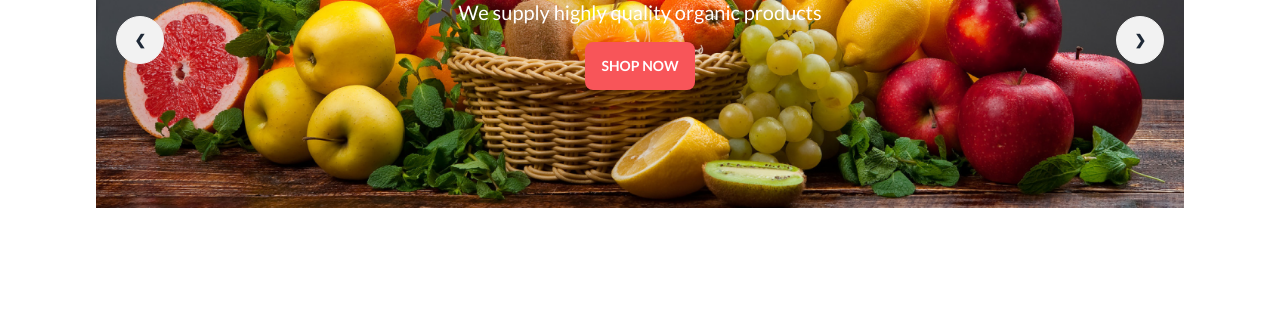
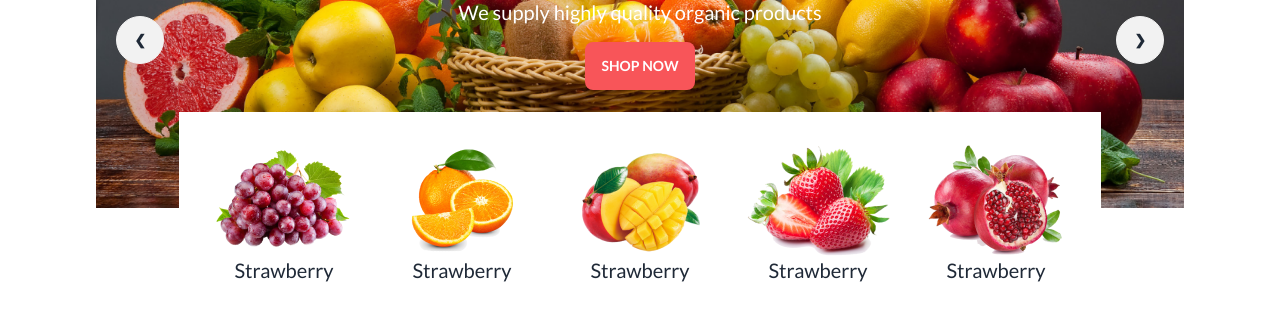
Before and after one commit to J-Islam-Trine/programming-hero-assignment-03, a plain HTML site: page index.html in a window 1280 px wide. Shown: the part 356-681 px from the top of the page. Drawn offline with nearby package versions, Linux system fonts and the light colour scheme.

Commit message:
Added bonus fruits section.

```diff
--- a/index.html
+++ b/index.html
@@ -85,10 +85,10 @@
               </div>
         </nav>
 
-        <div class="mt-16 px-4 lg:px-16">
-          <div class="carousel w-full h-48 md:h-80 lg:h-96 z-10">
+        <div class="mt-16 px-4 lg:px-16 z-10">
+          <div class="carousel w-full h-48 md:h-80 lg:h-96">
 
-            <div id="slide1" class="carousel-item relative z-20 w-full flex flex-cols justify-center items-center text-center carousel-slides" style="background-image: url(./resources/images/banner1.png)">
+            <div id="slide1" class="carousel-item relative w-full flex flex-cols justify-center items-center text-center carousel-slides" style="background-image: url(./resources/images/banner1.png)">
 
               <div class="p-8 space-y-1 lg:space-y-4">
                 <h3 class="text-white text-center text-xl lg:text-4xl font-extrabold">Exotic tastes at your doorstep</h3>
@@ -132,6 +132,33 @@
                 <a href="#slide3" class="btn btn-circle">❮</a>
                 <a href="#slide1" class="btn btn-circle">❯</a>
               </div>
+              </div>
+              </div>
+        </div>
+
+        <div class=" hidden md:hidden lg:flex justify-center items-center px-32 -mt-[6rem]">
+          <div class="bg-white grid grid-cols-5 z-50 px-4 py-4">
+              <div class="px-3 py-4 flex flex-col items-center">
+                <img src="./resources/images/fruit1.png" alt="">
+                <p class="text-xl font-medium">Strawberry</p>
+              </div>
+              <div class="px-3 py-4 flex flex-col items-center">
+                <img src="./resources/images/fruit2.png" alt="">
+                <p class="text-xl font-medium">Strawberry</p>
+              </div>
+              <div class="px-3 py-4 flex flex-col items-center">
+                <img src="./resources/images/fruit3.png" alt="">
+                <p class="text-xl font-medium">Strawberry</p>
+              </div>
+              <div class="px-3 py-4 flex flex-col items-center">
+                <img src="./resources/images/fruit4.png" alt="">
+                <p class="text-xl font-medium">Strawberry</p>
+              </div>
+              <div class="px-3 py-4 flex flex-col items-center">
+                <img src="./resources/images/fruit5.png" alt="">
+                <p class="text-xl font-medium">Strawberry</p>
+              </div>
+          </div>
     </header>
     <main  class=" mt-32">
       <section class="container mx-auto px-4 lg:px-8 mt-12">
```
